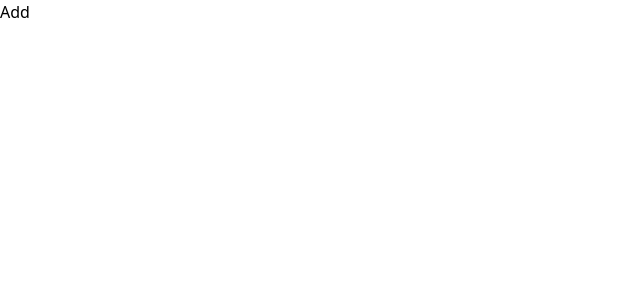
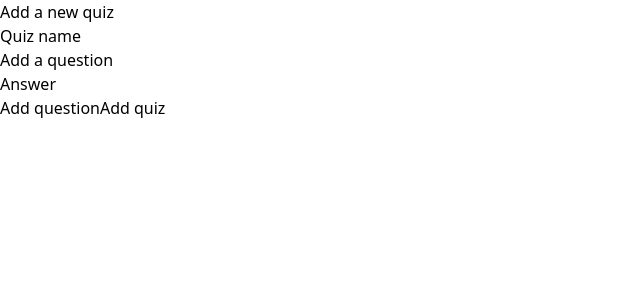
Before and after one commit to miskulinivan/React-Quiz-Project, a React (Vite) app: page /add in a window 1280 px wide. Shown: the top 300 px of the page, without its empty margins (0-640 px from the left). Built offline with nearby package versions, Linux system fonts and the light colour scheme.

Commit message:
Add get and post axios methods
Added both get and post  axios methods, also added a bit of styling using tailwind

```diff
--- a/db.json
+++ b/db.json
@@ -72,6 +72,32 @@
           "answer": "Cleopatra"
         }
       ]
+    },
+    {
+      "id": 4,
+      "name": "test_quiz_1",
+      "questions": [
+        {
+          "id": 1,
+          "question": "question_1",
+          "answer": "answer_1"
+        },
+        {
+          "id": 2,
+          "question": "test",
+          "answer": "test"
+        },
+        {
+          "id": 3,
+          "question": "aaaaaa",
+          "answer": "aaaaaaaa"
+        },
+        {
+          "id": 4,
+          "question": "11",
+          "answer": "111"
         }
       ]
     }
+  ]
+}
--- a/package.json
+++ b/package.json
@@ -10,6 +10,7 @@
     "preview": "vite preview"
   },
   "dependencies": {
+    "axios": "^1.4.0",
     "react": "^18.2.0",
     "react-dom": "^18.2.0",
     "react-router-dom": "^6.11.1"
--- /dev/null
+++ b/src/components/Quiz.jsx
@@ -0,0 +1,17 @@
+const Quiz = ({ quiz }) => {
+    return (
+        <div className='flex justify-between px-10 py-2 items-center border-b-4 border-indigo-500'>
+            <p className='text-3xl font-bold'>{quiz.name}</p>
+            <div className='flex justify-center'>
+                <button class='text-white bg-blue-700 hover:bg-blue-800 focus:outline-none focus:ring-4 focus:ring-blue-300 font-medium rounded-full text-sm px-5 py-2.5 text-center mr-2 mb-2 dark:bg-blue-600 dark:hover:bg-blue-700 dark:focus:ring-blue-800'>
+                    Start
+                </button>
+                <button class='text-white bg-red-700 hover:bg-red-800 focus:outline-none focus:ring-4 focus:ring-red-300 font-medium rounded-full text-sm px-5 py-2.5 text-center mr-2 mb-2 dark:bg-red-600 dark:hover:bg-red-700 dark:focus:ring-red-900'>
+                    Delete
+                </button>
+            </div>
+        </div>
+    );
+};
+
+export default Quiz;
--- /dev/null
+++ b/src/components/Quizzes.jsx
@@ -0,0 +1,19 @@
+import { useContext } from 'react';
+import { QuizContext } from '../context/QuizContext';
+import Quiz from './Quiz';
+
+const Quizzes = () => {
+    const { quizzes } = useContext(QuizContext);
+    {
+        console.log('quizzes', quizzes);
+    }
+    return (
+        <div>
+            {quizzes.map((quiz) => (
+                <Quiz key={quiz.id} quiz={quiz} />
+            ))}
+        </div>
+    );
+};
+
+export default Quizzes;
--- a/src/context/QuizContext.jsx
+++ b/src/context/QuizContext.jsx
@@ -1,8 +1,10 @@
 import { createContext, useState } from 'react';
 export const QuizContext = createContext();
 export const QuizProvider = ({ children }) => {
-    const [test, setTest] = useState('jabuka');
+    const [quizzes, setQuizzes] = useState([]);
     return (
-        <QuizContext.Provider value={{ test }}>{children}</QuizContext.Provider>
+        <QuizContext.Provider value={{ quizzes, setQuizzes }}>
+            {children}
+        </QuizContext.Provider>
     );
 };
--- a/src/pages/Add.jsx
+++ b/src/pages/Add.jsx
@@ -1,5 +1,134 @@
+import axios from 'axios';
+import { useState } from 'react';
+import { useNavigate } from 'react-router-dom';
+
 const Add = () => {
-    return <div>Add</div>;
+    const [quiz, setQuiz] = useState({
+        id: 0,
+        name: '',
+        questions: [],
+        questionText: '',
+        answerText: '',
+    });
+    const [lastId, setLastId] = useState(0);
+    const navigate = useNavigate();
+
+    const newQuiz = {
+        id: quiz.id,
+        name: quiz.name,
+        questions: quiz.questions,
+    };
+
+    const handleSubmit = (e) => {
+        e.preventDefault();
+        axios
+            .post('http://localhost:3000/quizzes', newQuiz)
+            .then((res) => {
+                alert('Quiz added!');
+                setQuiz({
+                    id: lastId + 1,
+                    name: '',
+                    questions: [],
+                    questionText: '',
+                    answerText: '',
+                });
+                setLastId(lastId + 1);
+                navigate('/');
+            })
+            .catch((err) => console.log(err));
+    };
+
+    const handleAddQuestion = (e) => {
+        e.preventDefault();
+        const question = {
+            id: quiz.questions.length + 1,
+            question: quiz.questionText,
+            answer: quiz.answerText,
+        };
+        setQuiz({
+            ...quiz,
+            questions: [...quiz.questions, question],
+            questionText: '',
+            answerText: '',
+        });
+    };
+
+    return (
+        <div className='mx-auto max-w-md'>
+            <h1 className='text-2xl font-bold mb-4'>Add a new quiz</h1>
+            <form onSubmit={handleSubmit}>
+                <div className='mb-4'>
+                    <label
+                        htmlFor='name'
+                        className='block text-gray-700 font-bold mb-2'
+                    >
+                        Quiz name
+                    </label>
+                    <input
+                        type='text'
+                        id='name'
+                        value={quiz.name}
+                        onChange={(e) =>
+                            setQuiz({ ...quiz, name: e.target.value })
+                        }
+                        className='shadow appearance-none border rounded w-full py-2 px-3 text-gray-700 leading-tight focus:outline-none focus:shadow-outline'
+                        /*  required */
+                    />
+                </div>
+                <div className='mb-4'>
+                    <label
+                        htmlFor='question'
+                        className='block text-gray-700 font-bold mb-2'
+                    >
+                        Add a question
+                    </label>
+                    <input
+                        type='text'
+                        id='question'
+                        value={quiz.questionText}
+                        onChange={(e) =>
+                            setQuiz({ ...quiz, questionText: e.target.value })
+                        }
+                        className='shadow appearance-none border rounded w-full py-2 px-3 text-gray-700 leading-tight focus:outline-none focus:shadow-outline'
+                        /*  required */
+                    />
+                </div>
+                <div className='mb-4'>
+                    <label
+                        htmlFor='answer'
+                        className='block text-gray-700 font-bold mb-2'
+                    >
+                        Answer
+                    </label>
+                    <input
+                        type='text'
+                        id='answer'
+                        value={quiz.answerText}
+                        onChange={(e) =>
+                            setQuiz({ ...quiz, answerText: e.target.value })
+                        }
+                        className='shadow appearance-none border rounded w-full py-2 px-3 text-gray-700 leading-tight focus:outline-none focus:shadow-outline'
+                        /*  required */
+                    />
+                </div>
+                <div className='flex justify-between'>
+                    <button
+                        type='button'
+                        className='bg-blue-500 hover:bg-blue-700 text-white font-bold py-2 px-4 rounded focus:outline-none focus:shadow-outline'
+                        onClick={handleAddQuestion}
+                    >
+                        Add question
+                    </button>
+                    <button
+                        type='submit'
+                        className='bg-green-500 hover:bg-green-700 text-white font-bold py-2 px-4 rounded focus:outline-none focus:shadow-outline'
+                    >
+                        Add quiz
+                    </button>
+                </div>
+            </form>
+        </div>
+    );
 };
 
 export default Add;
--- a/src/pages/Home.jsx
+++ b/src/pages/Home.jsx
@@ -1,8 +1,36 @@
+import axios from 'axios';
+import { useContext, useEffect, useState } from 'react';
+import { QuizContext } from '../context/QuizContext';
+import Quizzes from '../components/Quizzes';
+import { useNavigate } from 'react-router-dom';
 const Home = () => {
+    const navigate = useNavigate();
+    const { quizzes, setQuizzes } = useContext(QuizContext);
+
+    useEffect(() => {
+        axios
+            .get('http://localhost:3000/quizzes')
+            .then((res) => setQuizzes(res.data))
+            .catch((err) => console.log(err));
+    }, []);
+
+    {
+        console.log('quizzes', quizzes);
+    }
     return (
         <div className='max-w-screen-lg w-11/12 my-0 mx-auto text-center mt-10'>
             <h2 className='text-5xl font-bold'>Quiz Maker</h2>
-            <div></div>
+            <div className='flex justify-end px-10 py-2'>
+                <button
+                    onClick={() => navigate('/add')}
+                    class='text-white bg-green-700 hover:bg-green-800 focus:outline-none focus:ring-4 focus:ring-green-300 font-medium rounded-full text-sm px-5 py-2.5 text-center mr-2 mb-2 dark:bg-green-600 dark:hover:bg-green-700 dark:focus:ring-green-800'
+                >
+                    Add
+                </button>
+            </div>
+            <div>
+                <Quizzes />
+            </div>
         </div>
     );
 };
```
Also changed, not shown: 1 other file (tests, documents, lock files or other folders). Lines whose indentation alone changed are shown as unchanged.
